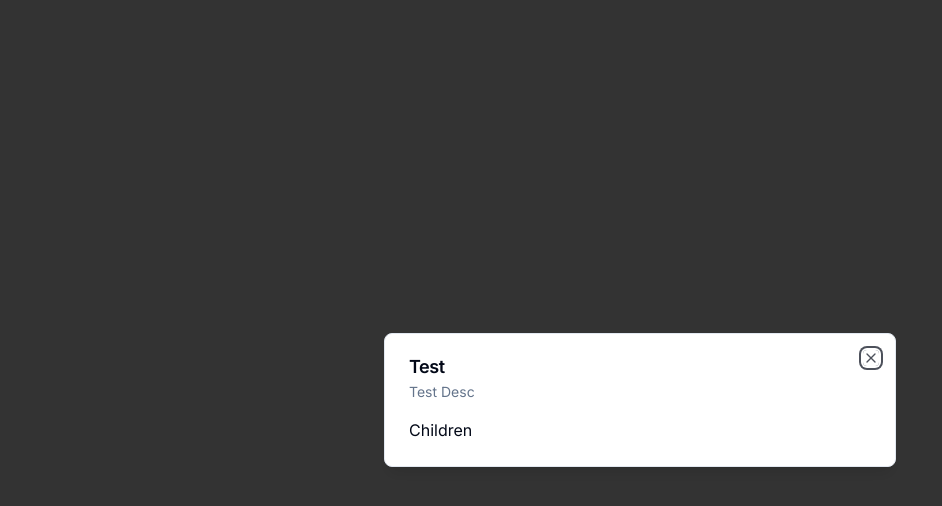
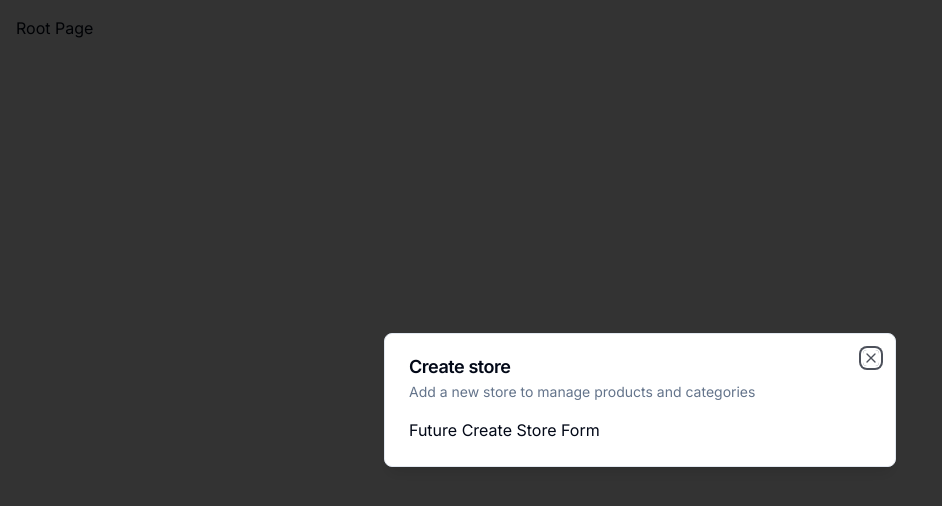
Before and after one commit to erica-l-s/Ecommerce-FullStack, a Next.js app in the folder ecommerce-admin/: page / in a window 1280 px wide. Shown: the top 506 px of the page, without its empty margins (0-942 px from the left). Built offline with nearby package versions, Linux system fonts and the light colour scheme.

Commit message:
modal already making

```diff
--- a/ecommerce-admin/app/(root)/page.tsx
+++ b/ecommerce-admin/app/(root)/page.tsx
@@ -1,13 +1,20 @@
 "use client"
-import { Modal } from "@/components/ui/modal";
 
+import { useStoreModal } from "@/hooks/use-store-modal";
+import { useEffect } from "react";
 
 const Setupage = () => {
+  const onOpen = useStoreModal((state)=> state.onOpen)
+  const isOpen = useStoreModal((state)=> state.isOpen)
+
+  useEffect(()=>{
+  if(!isOpen){
+    onOpen()
+  }
+  },[isOpen,onOpen])
   return (
     <div className="p-4">
-     <Modal title="Test" description="Test Desc" isOpen onClose={() => {}}>
-      Children
-     </Modal>
+     Root Page
     </div>
   );
 }
--- a/ecommerce-admin/app/layout.tsx
+++ b/ecommerce-admin/app/layout.tsx
@@ -1,7 +1,8 @@
 import type { Metadata } from "next";
 import { Inter } from "next/font/google";
+import { ClerkProvider } from "@clerk/nextjs";
+import { ModalProvider } from "@/providers/modal-provider";
 import "./globals.css";
-import { ClerkProvider } from "@clerk/nextjs";
 
 const inter = Inter({ subsets: ["latin"] });
 
@@ -18,7 +19,10 @@
   return (
     <ClerkProvider>
     <html lang="en">
-      <body className={inter.className}>{children}</body>
+      <body className={inter.className}>
+        <ModalProvider/>
+        {children}
+        </body>
     </html>
     </ClerkProvider>
   );
--- a/ecommerce-admin/components/modals/store-modal.tsx
+++ b/ecommerce-admin/components/modals/store-modal.tsx
@@ -1,14 +1,18 @@
 "use client"
 
-import { Modal } from "../ui/modal"
+import { useStoreModal } from "@/hooks/use-store-modal"
+import { Modal } from "@/components/ui/modal"
 
 export const StoreModal = () =>{
+    const storeModal = useStoreModal()
+    return(
     <Modal
     title="Create store"
     description="Add a new store to manage products and categories"
-    isOpen={false}
-    onClose={()=>{}}
+    isOpen={storeModal.isOpen}
+    onClose={storeModal.onClose}
     >
      Future Create Store Form
     </Modal>
-}
+    );
+};
--- /dev/null
+++ b/ecommerce-admin/providers/modal-provider.tsx
@@ -0,0 +1,22 @@
+"use client"
+
+import { StoreModal } from "@/components/modals/store-modal"
+import { useEffect,useState } from "react"
+
+export const ModalProvider = () =>{
+    const [isMounted, setMounted] = useState(false)
+
+    useEffect(()=>{
+        setMounted(true)
+    },[])
+
+    if(!isMounted){
+        return null
+    }
+
+    return(
+        <>
+        <StoreModal/>
+        </>
+    )
+}
```
